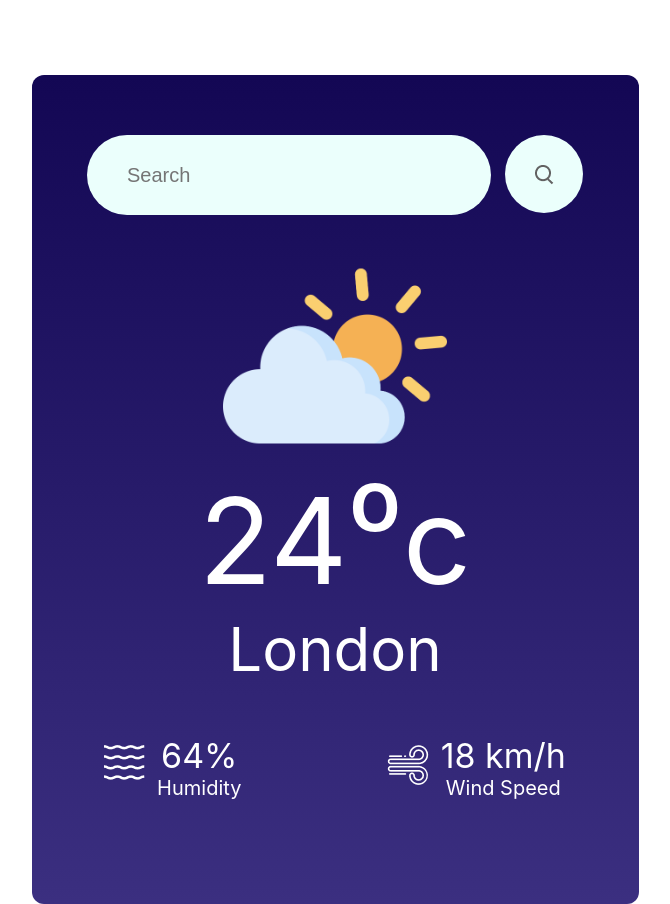
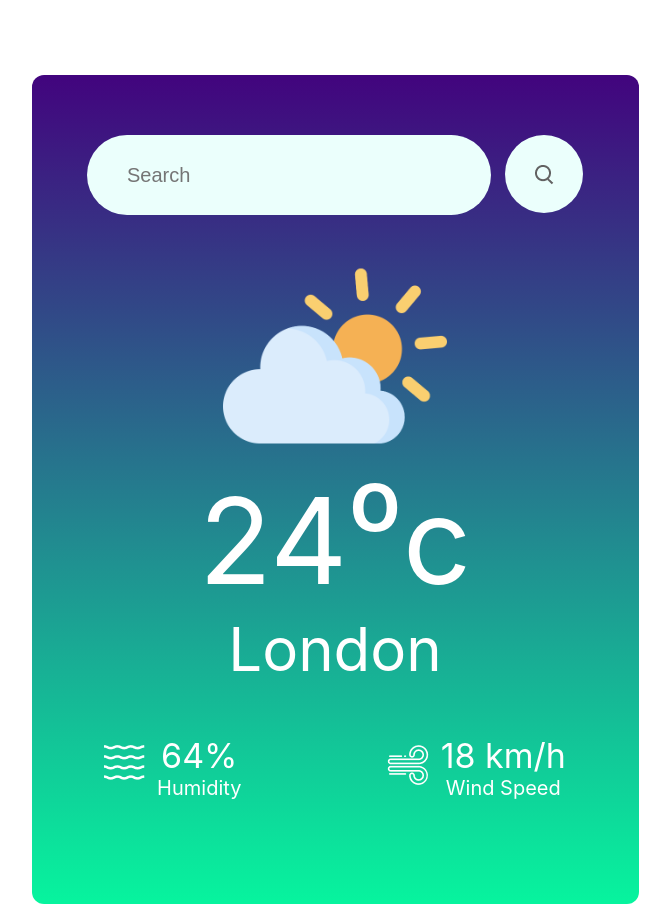
Before and after one commit to nayanatara07/Weather-App, a React (Create React App) app: page / in a window 1280 px wide. Shown: the whole page, without its empty margins (305-975 px from the left). Built offline with nearby package versions, Linux system fonts and the light colour scheme.

Commit message:
changes in bg

```diff
--- a/src/Components/WeatherApp/WeatherApp.css
+++ b/src/Components/WeatherApp/WeatherApp.css
@@ -4,7 +4,7 @@
     margin: auto;
     margin-top: 75px;
     border-radius: 12px;
-    background-image: linear-gradient(180deg, #130754 0%, #3b2f80 100%);
+    background-image: linear-gradient(180deg, #42047e 0%, #07f49e 100%);
 }
 .top-bar{
     display: flex;
```
Also changed, not shown: 1 other file (tests, documents, lock files or other folders).
